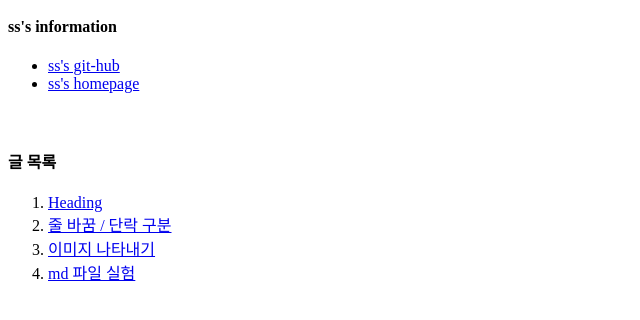
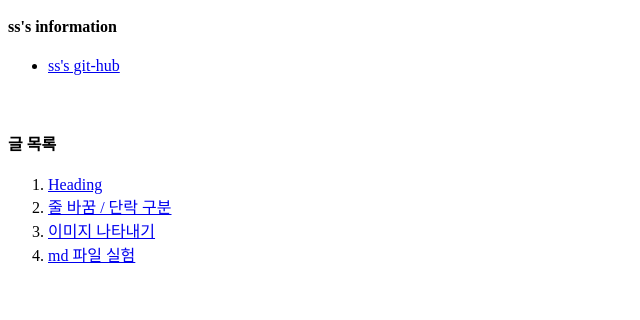
Before and after one commit to ss-hyun/Webpage_production, a plain HTML site: page docs/index.html in a window 1280 px wide. Shown: the part 118-438 px from the top of the page, without its empty margins (0-640 px from the left). Drawn offline with Linux system fonts and the light colour scheme.

Commit message:
Remove link

```diff
--- a/docs/index.html
+++ b/docs/index.html
@@ -14,11 +14,6 @@
         <li>
             <a href="https://github.com/ss-hyun" target="_blank" title="새 창에서 링크 열기">
                 ss's git-hub
-            </a>
-        </li>
-        <li>
-            <a href="https://ss-hyun.tistory.com/" target="_blank" title="새 창에서 링크 열기">
-            ss's homepage
             </a>
         </li>
     </ul>
```
